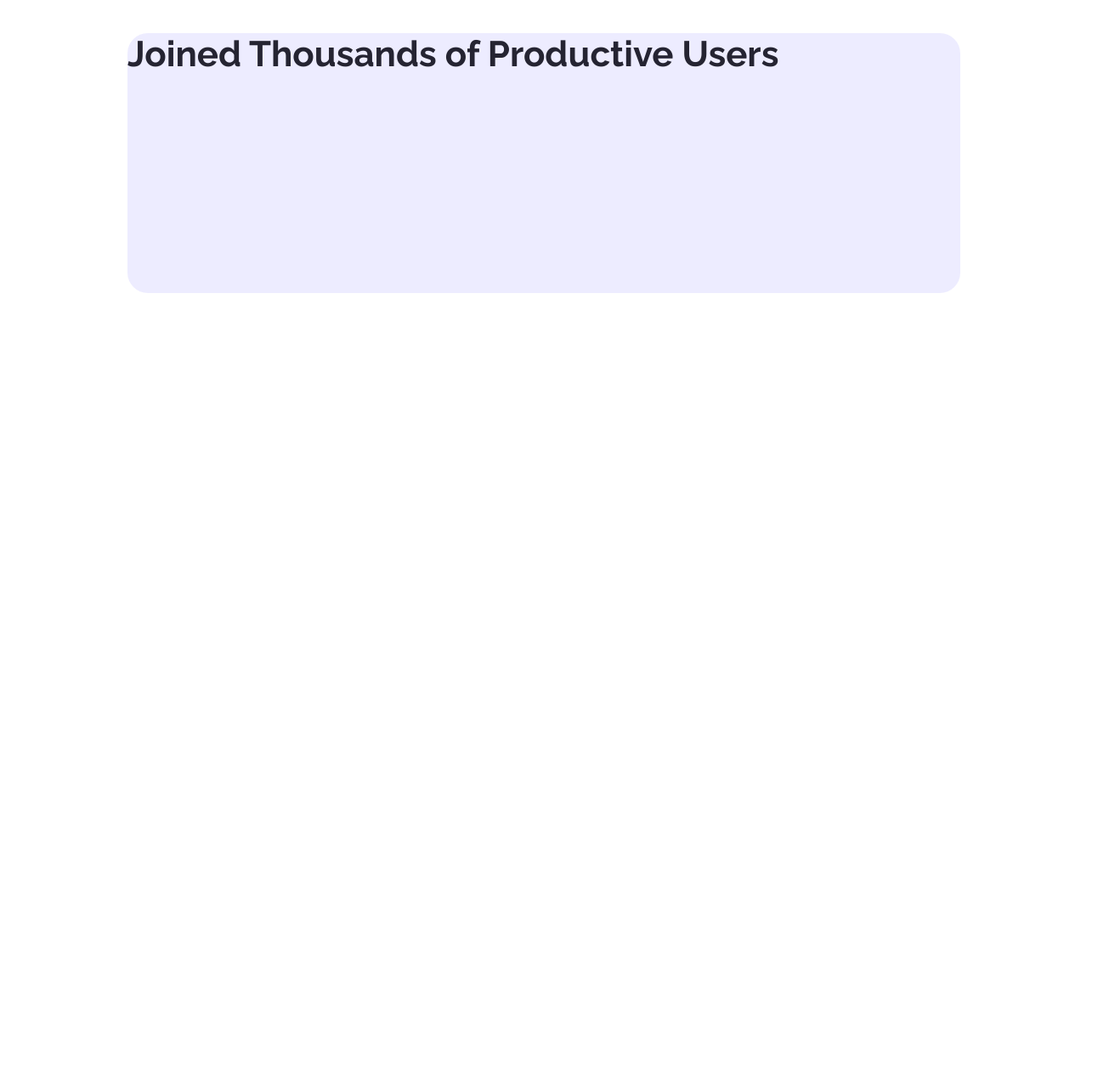
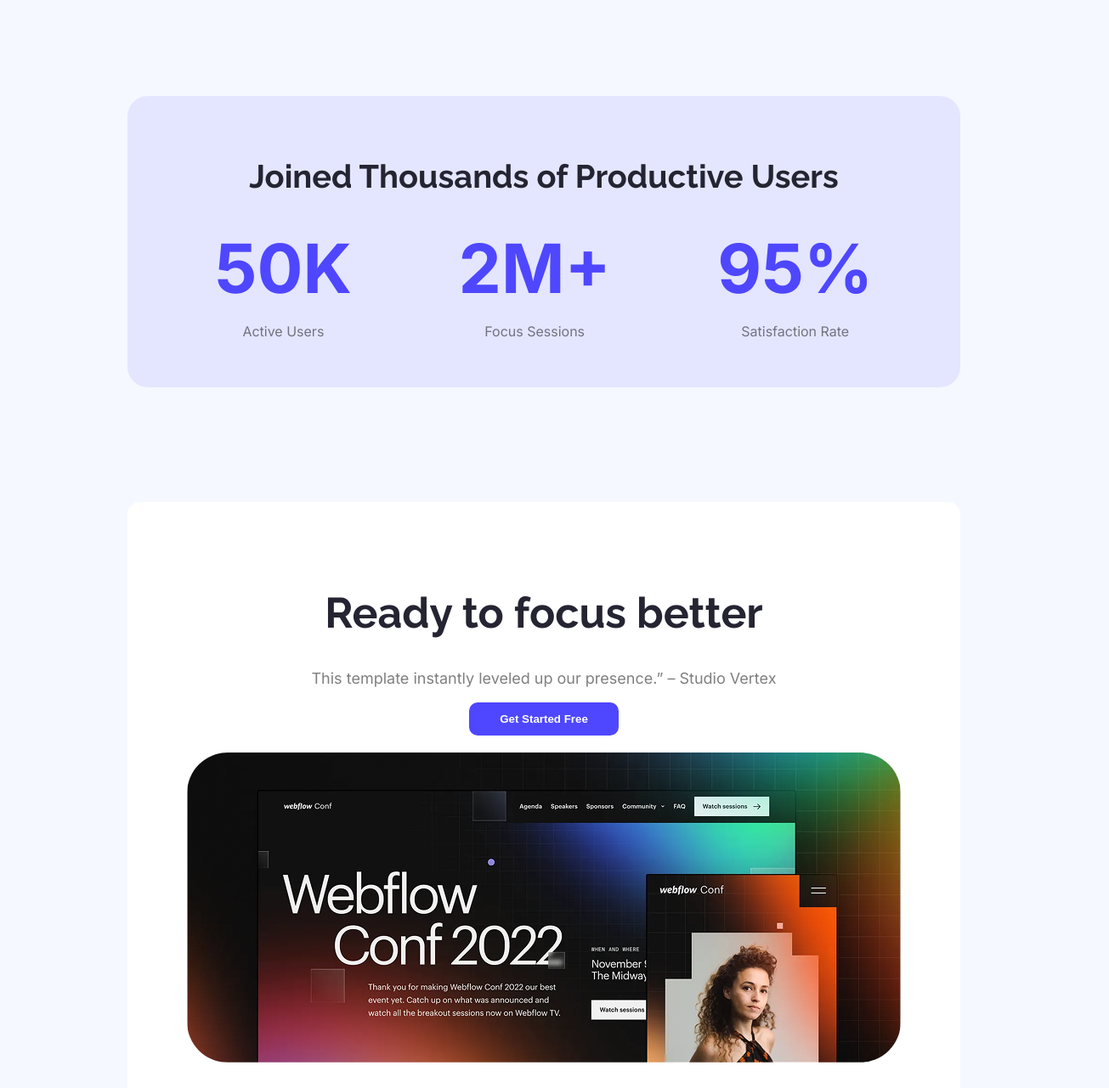
Before and after one commit to clippinggallery81/Assignment-001, a plain HTML site: page index.html in a window 1280 px wide. Shown: the part 1099-2380 px from the top of the page at 85% size, 1305 px wide, since content can reach past the window. Before the commit the page ends 1452 px from the top, so only its background shows below. Drawn offline with Linux system fonts and the light colour scheme.

Commit message:
focus section complete

```diff
--- a/index.html
+++ b/index.html
@@ -17,14 +17,18 @@
 
 <body>
     <header class="header">
-        <nav class="">
-            <h3 class="nav-logo inter-normal primary-text-color">Mokko</h3>
-            <a href=""><button class="btns">Sing Up</button></a>
+        <nav>
+
+            <div class="nav-logo-btn">
+                <h3 class="nav-logo inter-normal primary-text-color">Mokko</h3>
+                <a href=""><button class="btns">Sing Up</button></a>
+            </div>
+
+            <div class="hero-section">
+                <h2 class="raleway-normal">Cool Dark UI Template for Webflow Agencies!</h2>
+                <button class="btns">Stay Focused</button>
+            </div>
         </nav>
-        <div class="hero-section">
-            <h2 class="raleway-normal">Cool Dark UI Template for Webflow Agencies!</h2>
-            <button class="btns">Stay Focused</button>
-        </div>
     </header>
     <main>
         <section class="action-banner">
@@ -38,11 +42,37 @@
             <img class="action-banner-img" src="Images/wc-mini.png" alt="">
         </section>
 
-        <section>
-            <div class="productive-users">
-                <h3 class="productive-user-title raleway-normal title-text">Joined Thousands of Productive Users</h3>
+        <section class="productive-section">
+            <div class="productive-container">
+                <h2 class="productive-title raleway-normal">Joined Thousands of Productive Users</h2>
+                <div class="productive-grid">
+                    <div class="productive-item">
+                        <h3 class="productive-value inter-normal primary-text-color">50K</h3>
+                        <p class="productive-label inter-normal">Active Users</p>
+                    </div>
+                    <div class="productive-item">
+                        <h3 class="productive-value inter-normal primary-text-color">2M+</h3>
+                        <p class="productive-label inter-normal">Focus Sessions</p>
+                    </div>
+                    <div class="productive-item">
+                        <h3 class="productive-value inter-normal primary-text-color">95%</h3>
+                        <p class="productive-label inter-normal">Satisfaction Rate</p>
+                    </div>
+                </div>
             </div>
         </section>
+
+        <section class="focus-section">
+            <div class="focus-container">
+                <h2 class="focus-title raleway-normal">Ready to focus better</h2>
+                <p class="focus-subtitle inter-normal">This template instantly leveled up our presence.” – Studio Vertex</p>
+                <button class="focus-button btns">Get Started Free</button>
+                <div class="focus-image">
+                    <img src="Images/wc-big.png" alt="">
+                </div>
+            </div>
+        </section>
+
 
     </main>
     <footer>
--- a/style/style.css
+++ b/style/style.css
@@ -14,6 +14,7 @@ body {
     margin-top: 0px;
     margin-left: 0px;
     margin-right: 0px;
+    background-color: #F5F8FF;
 }
 
 /* shared style */
@@ -31,7 +32,7 @@ body {
 
 }
 
-.title-text{
+.title-text {
     font-weight: bold;
     font-size: 42px;
     color: rgba(37, 36, 50, 1);
@@ -41,15 +42,17 @@ body {
 .header {
     background-image: url('../Images/Hero-bg.png');
     height: 652px;
+    margin-top: 0px;
 }
 
 /* nav styles */
-nav {
+
+.nav-logo-btn {
+    margin-top: 0px;
     display: flex;
     align-items: center;
     justify-content: space-between;
-    margin: 0px 150px;
-
+    margin: 0 150px 0 150px;
 }
 
 .nav-logo {
@@ -64,8 +67,9 @@ nav li {
 .hero-section {
     justify-content: center;
     align-items: center;
-    max-width: 905px;
     text-align: center;
+    margin: 150px 400px 0 400px;
+    width: 905px;
 }
 
 div h2 {
@@ -73,42 +77,92 @@ div h2 {
     font-weight: bold;
     text-align: center;
     color: #252432;
+    margin-bottom: 37px;
 }
 
-main{
+main {
     margin: 116px 150px 0 150px;
 }
 
 /* action banner */
-.action-banner{
+.action-banner {
     display: flex;
     justify-content: space-between;
 }
 
-.banner-content{
+.banner-content {
     max-width: 517px;
 }
 
 
 
-.banner-description{
+.banner-description {
     font-size: 24px;
     text-align: left;
     color: rgba(37, 36, 50, 0.5);
 }
 
-.action-banner-img{
+.action-banner-img {
     border-radius: 48px;
     max-width: 403px;
 }
 
 /* productive Uses */
-.productive-users{
+.productive-section {
     background-color: rgba(78, 71, 255, 0.1);
     border-radius: 24px;
-    height: 306px;
+    max-width: 100%;
+    margin-top: 116px;
+    text-align: center;
 }
 
-.productive-user-title{
+.productive-container {
+    max-width: 1000px;
+    margin: 0 auto;
+    text-align: center;
+    padding: 40px;
+}
+
+.productive-title {
+    font-size: 38px;
+    font-weight: bold;
+}
+
+.productive-grid {
+    display: flex;
+    justify-content: space-around;
 
 }
+
+.productive-value {
+    font-size: 80px;
+    margin: 0;
+}
+.productive-label{
+    color: rgba(0, 0, 0, 0.5);
+}
+
+.focus-section {
+  background-color: #ffffff;
+  padding: 60px 20px;
+  text-align: center;
+  border-radius: 15px;
+  margin-top: 135px;
+}
+
+.focus-title {
+  font-size: 50px;
+  font-weight: bold;
+}
+
+.focus-subtitle {
+  font-size: 18px;
+  color: rgba(0, 0, 0, 0.5);
+}
+
+.focus-image img {
+  max-width: 100%;
+  height: auto;
+  border-radius: 48px;
+  margin-top: 20px;
+}
```
